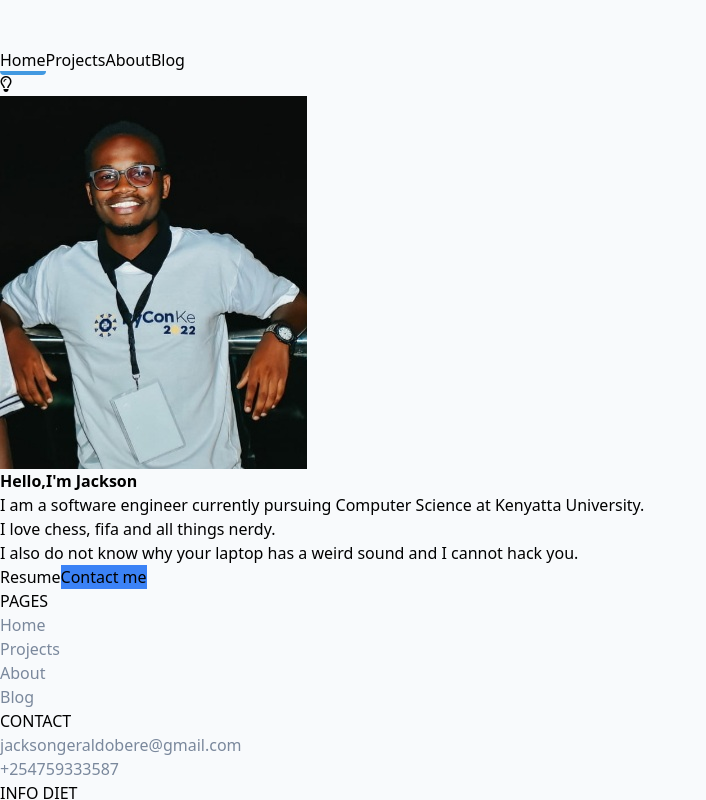
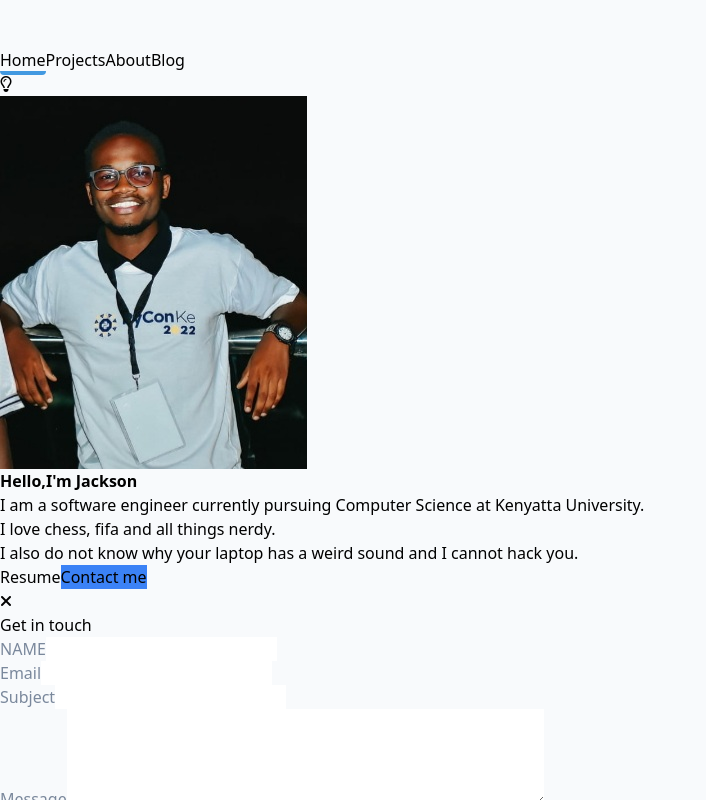
Before and after one commit to Codedys/Greencoin, a Vue app: page /#/ in a window 1280 px wide. Both pictures are taken after a click on the button "Contact me". Shown: the top 800 px of the page, without its empty margins (0-706 px from the left). Built offline with nearby package versions, Linux system fonts and the light colour scheme.

Commit message:
contactFORM

```diff
--- a/src/App.vue
+++ b/src/App.vue
@@ -100,7 +100,7 @@
     </div>
   </footer>
 </template>
-
+im
 <script>
 export default {
   name: "App",
--- /dev/null
+++ b/src/components/ContactForm.vue
@@ -0,0 +1,51 @@
+<template>
+  <div class="fixed top-0 bg-white h-screen w-screen bg-opacity-50 m">
+    <form
+      @submit.prevent=""
+      class="h-4/5 w-96 mx-auto mt-16 bg-white rounded-lg border-2"
+    >
+      <div class="flex justify-end mt-2 mr-2">
+        <i @click="hideForm"
+          class="hover:bg-blue-200 text-center border-2 rounded-full h-8 w-8 text-blue-800 text-lg fa-solid fa-xmark"
+        ></i>
+      </div>
+      <div class="text-2xl ml-7">Get in touch</div>
+      <div class="flex flex-col">
+        <label class="mt-8 text-xs text-custom-blue font-bold pl-6">NAME</label>
+        <input class="border-b-2 mt-2 pl-2" type="text" />
+      </div>
+      <div class="flex flex-col">
+        <label class="mt-4 text-xs text-custom-blue font-bold pl-6"
+          >Email</label
+        >
+        <input class="border-b-2 mt-2 pl-2" type="email " required />
+      </div>
+      <div class="flex flex-col">
+        <label class="mt-4 text-xs text-custom-blue font-bold pl-6"
+          >Subject</label
+        >
+        <input class="border-b-2 mt-2 pl-2" type="text" />
+      </div>
+      <div class="flex flex-col">
+        <label class="mt-2 text-xs text-custom-blue font-bold pl-6 mb-2"
+          >Message</label
+        >
+        <textarea class=" pl-2 pt-2" rows="4" cols="50"></textarea>
+      </div>
+      <div class="flex justify-center mt-5 " >
+        <button class="customcolor text-xl p-4 text-white rounded-lg">send</button>
+      </div>
+    </form>
+  </div>
+</template>
+
+<script>
+export default {
+  props: ['hide'], // Define the 'message' prop
+  methods: {
+    hideForm() {
+      this.$emit('closeForm');
+    },
+  }
+};
+</script>
--- a/src/views/Home.vue
+++ b/src/views/Home.vue
@@ -5,7 +5,7 @@
       alt="Trust me I am handsome"
       class="rounded-full h-44 w-44 mt-8 mx-auto border-8 border-blue-600"
     />
-    <div class="text-center pt-8 text-lg mx-auto">
+    <div class="text-center pt-8 text-lg ">
       <h1><strong>Hello,I'm Jackson</strong></h1>
       <p>
         I am a software engineer currently pursuing Computer Science at Kenyatta
@@ -16,12 +16,41 @@
       </p>
     </div>
     <div class="mt-8 space-x-10 flex items-center justify-center">
-      <button class="text-xl p-4 border-2 bg-white rounded-lg text-black">
+      <button  class="text-xl p-4 border-2 bg-white rounded-lg text-black">
         Resume
       </button>
-      <button class="customcolor text-xl p-4 text-white rounded-lg">
+      <button @click="displayForm" @closeForm="displayForm" class="customcolor text-xl p-4 text-white rounded-lg">
         Contact me
       </button>
     </div>
+     <div v-if="showForm">
+    <contactForm :hide="showForm"/>
   </div>
+  </div>
+
 </template>
+
+
+<script>
+import ContactForm from '../components/ContactForm.vue'
+export default {
+  name:"Home",
+  components: { ContactForm },
+  data() {
+    return {
+      showForm: false,
+
+    };
+  },
+  methods: {
+    displayForm() {
+      this.showForm = !this.showForm
+    },
+    closeForm() {
+      this.showForm = !this.showForm
+    },
+  },
+
+
+}
+</script>
```
